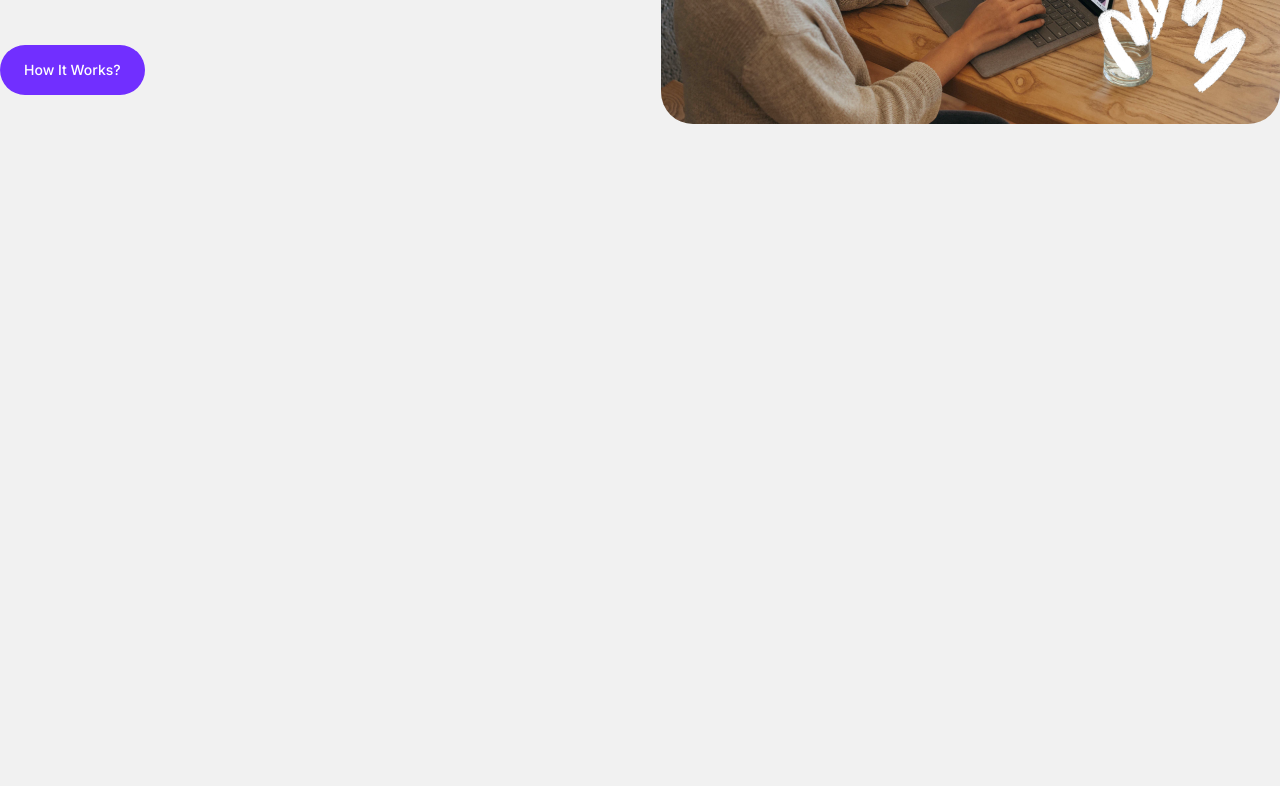
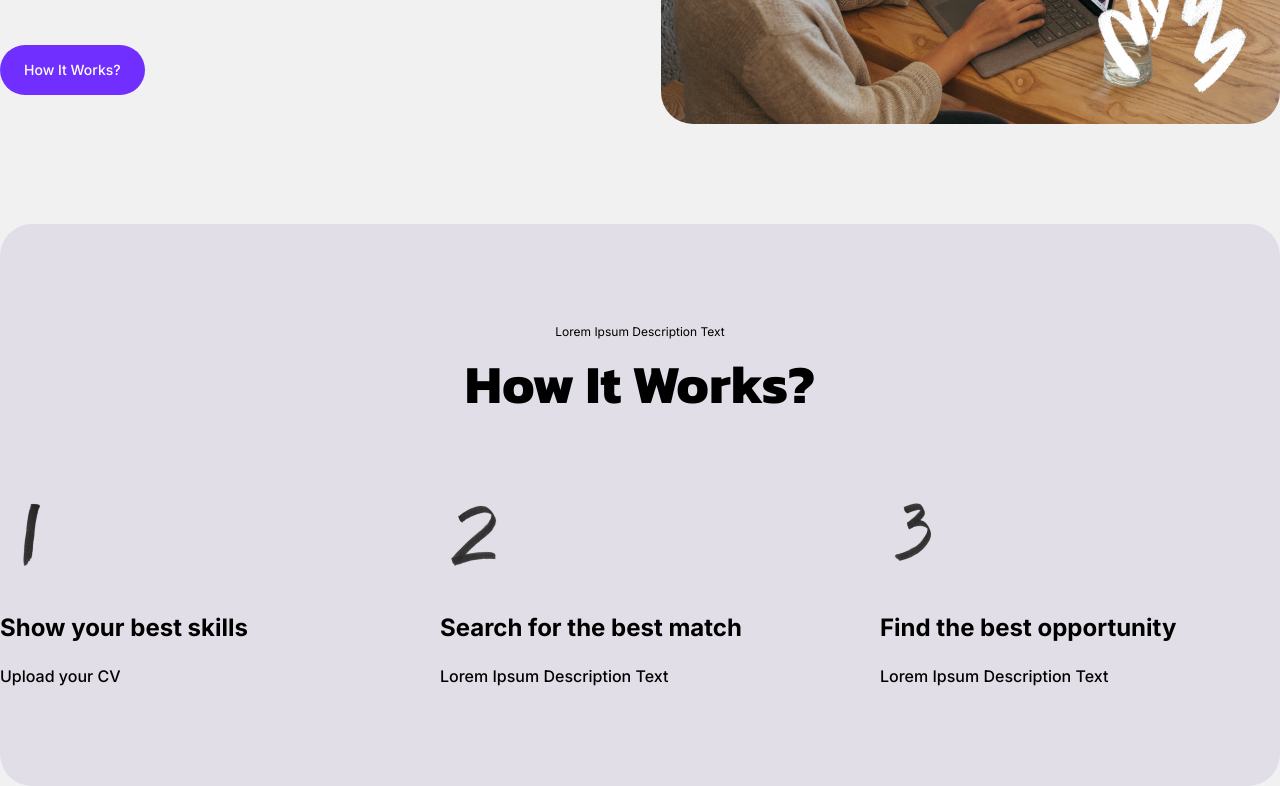
Before and after one commit to pay4ok-exe/JumisTap, a plain HTML site: page index.html in a window 1280 px wide. Shown: the part 458-1244 px from the top of the page. Before the commit the page ends 800 px from the top, so only its background shows below. Drawn offline with Linux system fonts and the light colour scheme.

Commit message:
How it works

```diff
--- a/index.html
+++ b/index.html
@@ -49,6 +49,42 @@
           </div>
         </div>
       </div>
+      <div class="how-works">
+        <div class="how-works__content container">
+          <div class="how-works__first">
+            <p class="how-works__mini-text">Lorem Ipsum Description Text</p>
+            <p class="section__title">How It Works?</p>
+          </div>
+          <div class="how-works__last">
+            <div class="how-works__item">
+              <img
+                src="./images/first_icon.png"
+                alt="first"
+                class="how-works__image" />
+              <p class="section__mini-title">Show your best skills</p>
+              <p class="section__desc">Upload your CV</p>
+            </div>
+
+            <div class="how-works__item">
+              <img
+                src="./images/second_icon.png"
+                alt="first"
+                class="how-works__image" />
+              <p class="section__mini-title">Search for the best match</p>
+              <p class="section__desc">Lorem Ipsum Description Text</p>
+            </div>
+
+            <div class="how-works__item">
+              <img
+                src="./images/third_icon.png"
+                alt="first"
+                class="how-works__image" />
+              <p class="section__mini-title">Find the best opportunity</p>
+              <p class="section__desc">Lorem Ipsum Description Text</p>
+            </div>
+          </div>
+        </div>
+      </div>
     </main>
   </body>
 </html>
--- a/style.css
+++ b/style.css
@@ -156,6 +156,67 @@ a {
 
 .hero__fire {
   position: absolute;
-  top: 217px;
+  bottom: 31px;
   right: 34px;
 }
+
+/* How-works */
+
+.how-works {
+  width: 100%;
+  background: #e1dee7;
+  padding: 100px 0;
+  border-radius: 32px;
+}
+
+.how-works__content {
+  display: flex;
+  flex-direction: column;
+  gap: 86px;
+  align-items: center;
+}
+
+.how-works__first {
+  text-align: center;
+  display: flex;
+  flex-direction: column;
+  gap: 12px;
+}
+
+.how-works__mini-text {
+  font-family: "Inter", sans-serif;
+  font-size: 12px;
+  font-weight: 400;
+  line-height: 16px;
+  text-align: center;
+}
+
+.how-works__last {
+  display: flex;
+  width: 100%;
+  justify-content: space-between;
+  align-items: flex-start;
+}
+
+.how-works__item {
+  width: 400px;
+  display: flex;
+  flex-direction: column;
+  align-items: flex-start;
+  justify-content: flex-start;
+  gap: 24px;
+}
+
+.how-works__image {
+  margin-bottom: 24px;
+  width: auto;
+  height: 64px;
+}
+
+.section__mini-title {
+  font-family: "Inter", sans-serif;
+  font-size: 24px;
+  font-weight: 700;
+  line-height: 28px;
+  text-align: left;
+}
```
